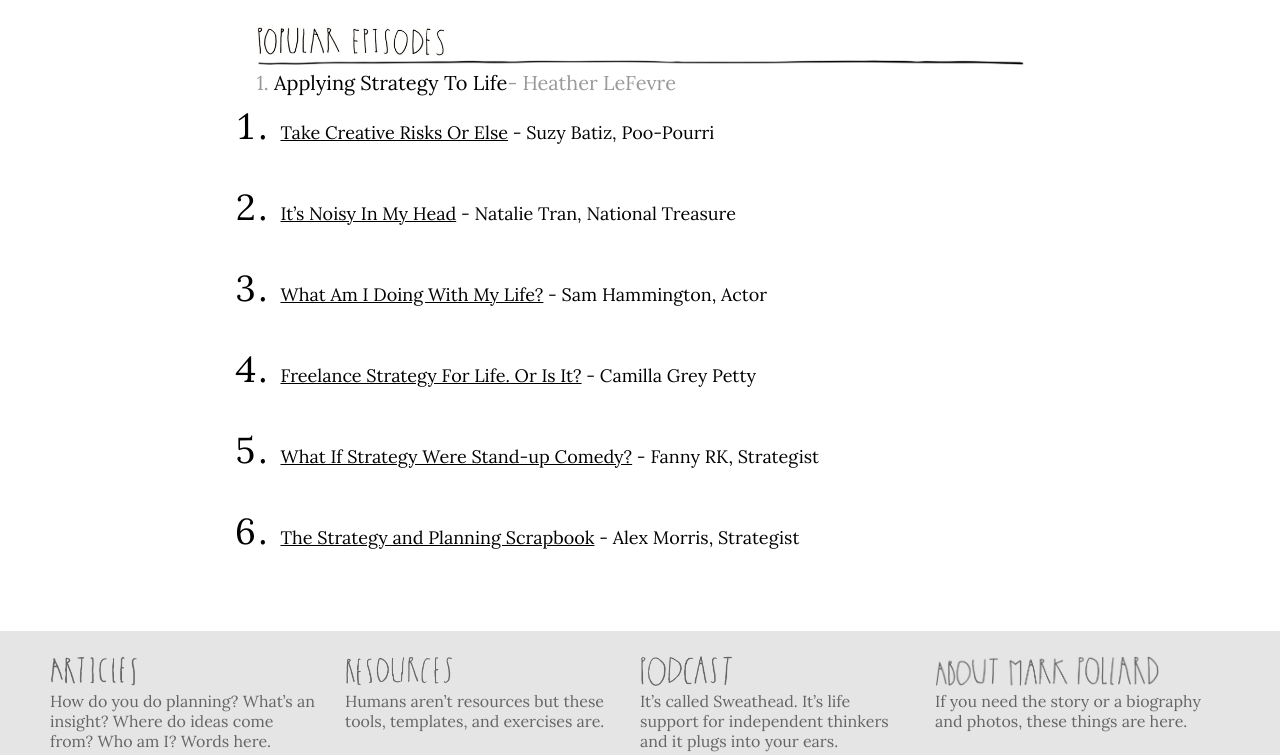
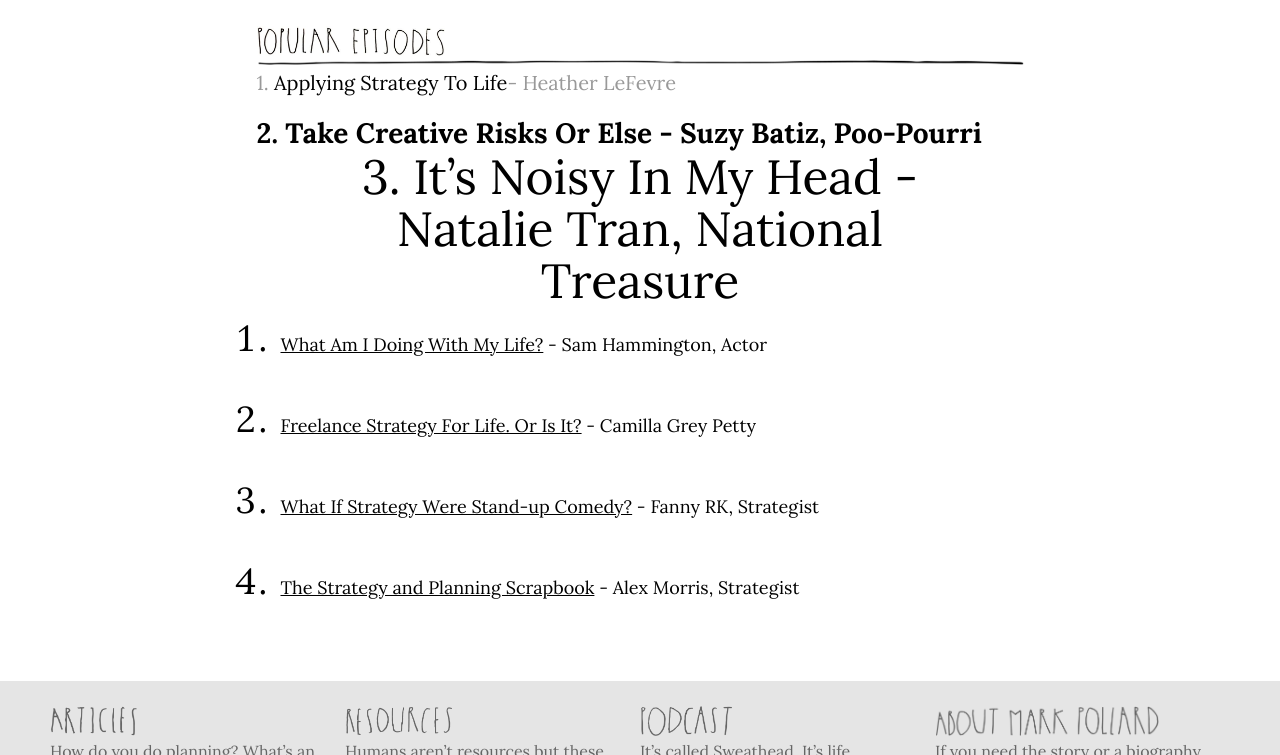
Before and after one commit to markhpollard/markhpollard.github.io, a Jekyll site: the page built from podcast.md, in a window 1280 px wide and 900 px high, scrolled down 397 px, cut to the strip 145-900 px from the top of the window. Built offline with Jekyll 4.4.1, drawn with Linux system fonts in a browser that asks for light colours; nearby versions of some CDN libraries.

Commit message:
Updated Podcast

```diff
--- a/podcast.md
+++ b/podcast.md
@@ -10,9 +10,9 @@ layout: podcast
 
 # 1. [Applying Strategy To Life](https://anchor.fm/sweathead-with-mark-pollard/episodes/Applying-Strategy-To-Life---Heather-LeFevre--Strategist--Author-e2splb)- Heather LeFevre
 
-2. [Take Creative Risks Or Else](https://anchor.fm/sweathead-with-mark-pollard/episodes/Take-Creative-Risks-Or-Else---Suzy-Batiz--Poo-Pourri-e2thoj) - Suzy Batiz, Poo-Pourri
+## 2. [Take Creative Risks Or Else](https://anchor.fm/sweathead-with-mark-pollard/episodes/Take-Creative-Risks-Or-Else---Suzy-Batiz--Poo-Pourri-e2thoj) - Suzy Batiz, Poo-Pourri
 
-3. [It's Noisy In My Head](https://anchor.fm/sweathead-with-mark-pollard/episodes/Its-Noisy-In-My-Head---Natalie-Tran--National-Treasure-e2pnfp) - Natalie Tran, National Treasure
+### 3. [It's Noisy In My Head](https://anchor.fm/sweathead-with-mark-pollard/episodes/Its-Noisy-In-My-Head---Natalie-Tran--National-Treasure-e2pnfp) - Natalie Tran, National Treasure
 
 4. [What Am I Doing With My Life?](https://anchor.fm/sweathead-with-mark-pollard/episodes/What-Am-I-Doing-With-My-Life----Sam-Hammington--Actor-e2oor8) - Sam Hammington, Actor
 
```
